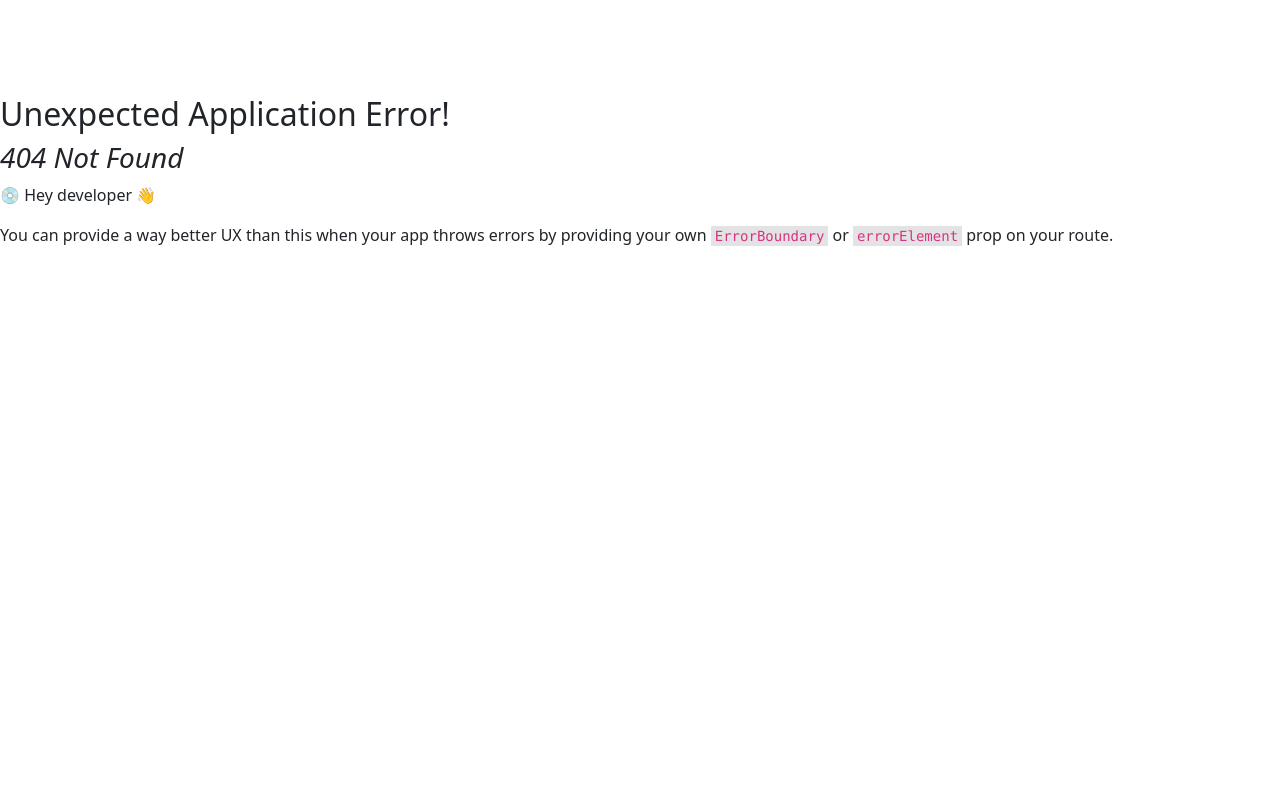
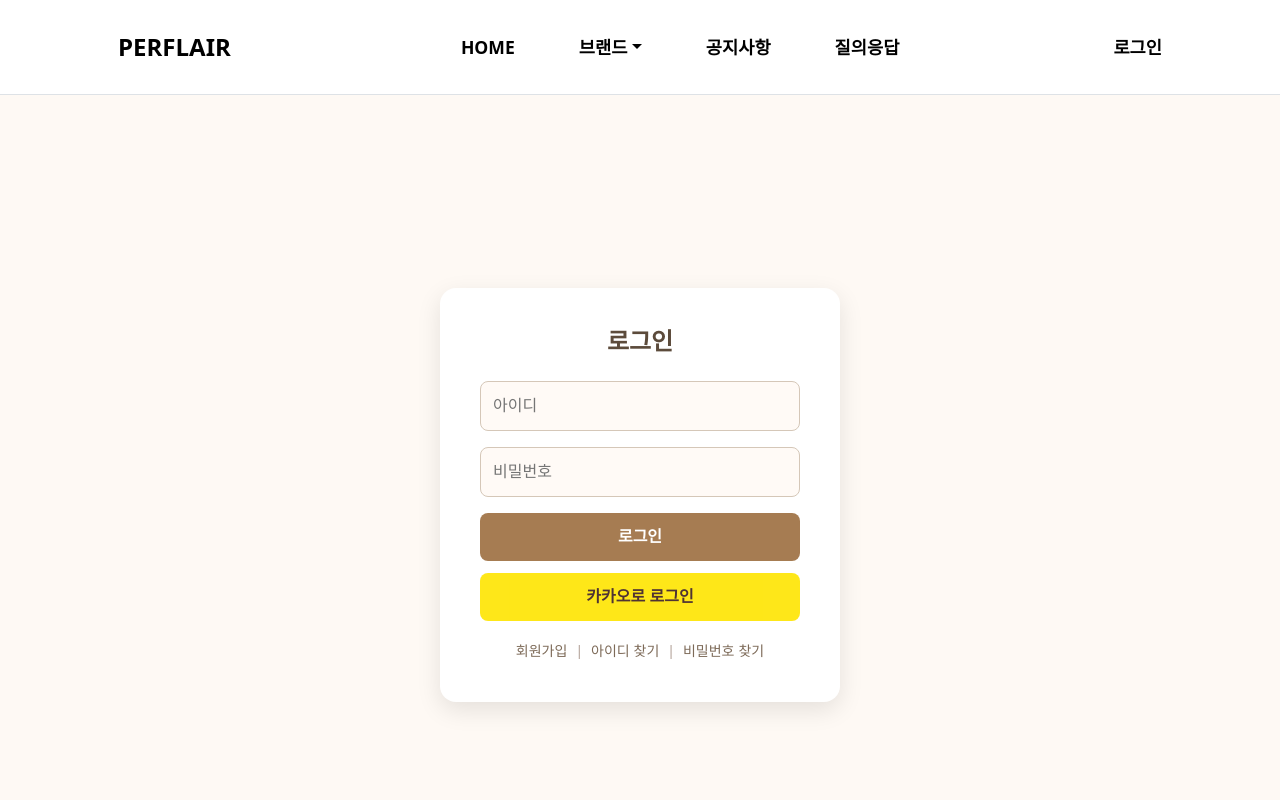
Before and after one commit to hwarang1001/PerflairProject, a React (Vite) app in the folder frontend/Project/: page /login in a window 1280 px wide. Before the commit this address had no page. Shown: the top 800 px of the page. Built offline with nearby package versions, Linux system fonts and the light colour scheme.

Commit message:
[Create] login, register page create

```diff
--- /dev/null
+++ b/frontend/Project/src/component/login/LoginComponent.css
@@ -0,0 +1,101 @@
+.login-container {
+  background-color: #fef9f4;
+  height: 100vh;
+  display: flex;
+  justify-content: center;
+  align-items: center;
+  font-family: "Noto Sans KR", sans-serif;
+}
+
+.login-form-box {
+  background-color: #ffffff;
+  padding: 40px;
+  border-radius: 16px;
+  box-shadow: 0 8px 24px rgba(0, 0, 0, 0.1);
+  width: 100%;
+  max-width: 400px;
+  text-align: center;
+}
+
+.login-title {
+  margin-bottom: 24px;
+  font-size: 24px;
+  color: #5c4b3b;
+  font-weight: 600;
+}
+
+.login-form {
+  display: flex;
+  flex-direction: column;
+  gap: 16px;
+}
+
+.login-input {
+  padding: 12px;
+  font-size: 16px;
+  border: 1px solid #d5c7b8;
+  border-radius: 8px;
+  background-color: #fffaf6;
+  outline: none;
+}
+
+.login-button {
+  padding: 12px;
+  font-size: 16px;
+  background-color: #a67c52;
+  color: white;
+  border: none;
+  border-radius: 8px;
+  cursor: pointer;
+  font-weight: bold;
+  transition: background-color 0.3s;
+}
+
+.login-button:hover {
+  background-color: #8b6744;
+}
+
+.login-message {
+  margin-top: 16px;
+  font-weight: bold;
+}
+
+.login-message.success {
+  color: #2e7d32;
+}
+
+.login-message.error {
+  color: #c62828;
+}
+
+.login-links {
+  margin-top: 20px;
+  font-size: 14px;
+  color: #7d6a58;
+}
+
+.login-link {
+  color: #7d6a58;
+  text-decoration: none;
+  margin: 0 4px;
+}
+
+.login-separator {
+  margin: 0 6px;
+  color: #b8a89f;
+}
+
+/* 일시적으로 UI만 구현 */
+.kakao-login-button {
+  margin-top: 12px;
+  padding: 12px;
+  width: 100%;
+  background-color: #fee500;
+  color: #3c1e1e;
+  font-weight: bold;
+  border: none;
+  border-radius: 8px;
+  cursor: not-allowed; /* 기능 없음 표시용 */
+  font-size: 16px;
+  opacity: 0.9;
+}
--- /dev/null
+++ b/frontend/Project/src/component/login/LoginComponent.jsx
@@ -0,0 +1,89 @@
+import React, { useState } from "react";
+import { Link } from "react-router-dom";
+import "./LoginComponent.css";
+
+const LoginComponent = () => {
+  const [id, setId] = useState("");
+  const [password, setPassword] = useState("");
+  const [message, setMessage] = useState(null);
+  const [isSuccess, setIsSuccess] = useState(false);
+
+  // 일반 로그인 처리 함수
+  const handleLogin = (e) => {
+    e.preventDefault();
+
+    const validId = "testuser";
+    const validPassword = "1234";
+
+    if (id === validId && password === validPassword) {
+      setIsSuccess(true);
+      setMessage("로그인 성공!");
+    } else {
+      setIsSuccess(false);
+      setMessage("아이디 또는 비밀번호가 일치하지 않습니다.");
+    }
+  };
+
+  // 추후 카카오 로그인 API 연동 예정
+  const handleKakaoLogin = () => {
+    alert("카카오 로그인은 추후 연동될 예정입니다.");
+  };
+
+  return (
+    <div className="login-container">
+      <div className="login-form-box">
+        <h2 className="login-title">로그인</h2>
+
+        {/* 일반 로그인 입력 폼 */}
+        <form onSubmit={handleLogin} className="login-form">
+          <input
+            type="text"
+            placeholder="아이디"
+            value={id}
+            onChange={(e) => setId(e.target.value)}
+            className="login-input"
+          />
+          <input
+            type="password"
+            placeholder="비밀번호"
+            value={password}
+            onChange={(e) => setPassword(e.target.value)}
+            className="login-input"
+          />
+          <button type="submit" className="login-button">
+            로그인
+          </button>
+        </form>
+
+        {/* 카카오 로그인 버튼 (기능은 추후 구현) */}
+        <button onClick={handleKakaoLogin} className="kakao-login-button">
+          카카오로 로그인
+        </button>
+
+        {/* 로그인 메시지 */}
+        {message && (
+          <p className={`login-message ${isSuccess ? "success" : "error"}`}>
+            {message}
+          </p>
+        )}
+
+        {/* 링크 영역 */}
+        <div className="login-links">
+          <Link to="/login/register" className="login-link">
+            회원가입
+          </Link>
+          <span className="login-separator">|</span>
+          <Link to="/login/find-id" className="login-link">
+            아이디 찾기
+          </Link>
+          <span className="login-separator">|</span>
+          <Link to="/login/find-password" className="login-link">
+            비밀번호 찾기
+          </Link>
+        </div>
+      </div>
+    </div>
+  );
+};
+
+export default LoginComponent;
--- /dev/null
+++ b/frontend/Project/src/component/login/RegisterComponent.css
@@ -0,0 +1,55 @@
+.register-container {
+  background-color: #fef9f4;
+  height: 100vh;
+  display: flex;
+  justify-content: center;
+  align-items: center;
+  font-family: "Noto Sans KR", sans-serif;
+}
+
+.register-box {
+  background-color: #fff;
+  padding: 40px;
+  border-radius: 16px;
+  box-shadow: 0 8px 24px rgba(0, 0, 0, 0.1);
+  width: 100%;
+  max-width: 400px;
+  text-align: center;
+}
+
+.register-form {
+  display: flex;
+  flex-direction: column;
+  gap: 16px;
+}
+
+.register-form input {
+  padding: 12px;
+  font-size: 16px;
+  border: 1px solid #d5c7b8;
+  border-radius: 8px;
+  background-color: #fffaf6;
+  outline: none;
+}
+
+.register-form button {
+  padding: 12px;
+  font-size: 16px;
+  background-color: #a67c52;
+  color: white;
+  border: none;
+  border-radius: 8px;
+  cursor: pointer;
+  font-weight: bold;
+  transition: background-color 0.3s;
+}
+
+.register-form button:hover {
+  background-color: #8b6744;
+}
+
+.register-error {
+  color: #c62828;
+  font-weight: bold;
+  margin-top: 10px;
+}
--- /dev/null
+++ b/frontend/Project/src/component/login/RegisterComponent.jsx
@@ -0,0 +1,98 @@
+import React, { useState } from "react";
+import "./RegisterComponent.css";
+const a = {
+    username: "",
+    password: "",
+    confirmPassword: "",
+    email: "",
+    realName: "", // 본명 추가
+}
+const RegisterComponent = () => {
+  const [form, setForm] = useState(a);
+  const [error, setError] = useState("");
+
+  const handleChange = (e) => {
+    setForm({ ...form, [e.target.name]: e.target.value });
+  };
+
+  const handleSubmit = (e) => {
+    e.preventDefault();
+
+    const { username, password, confirmPassword, email, realName } = form;
+
+    // 필수 항목 확인
+    if (!username || !password || !confirmPassword || !email || !realName) {
+      setError("모든 필드를 입력해주세요.");
+      return;
+    }
+
+    if (password !== confirmPassword) {
+      setError("비밀번호가 일치하지 않습니다.");
+      return;
+    }
+
+    setError("");
+
+    // 콘솔 출력 (백엔드 연동 시 axios.post 등으로 대체)
+    console.log("회원가입 정보:", form);
+    alert("회원가입 요청 완료 (백엔드 연동 예정)");
+
+    // 입력 초기화
+    setForm({
+      username: "",
+      password: "",
+      confirmPassword: "",
+      email: "",
+      realName: "",
+    });
+  };
+
+  return (
+    <div className="register-container">
+      <div className="register-box">
+        <h2>회원가입</h2>
+        <form onSubmit={handleSubmit} className="register-form">
+          <input
+            type="text"
+            name="username"
+            placeholder="아이디"
+            value={form.username}
+            onChange={handleChange}
+          />
+          <input
+            type="password"
+            name="password"
+            placeholder="비밀번호"
+            value={form.password}
+            onChange={handleChange}
+          />
+          <input
+            type="password"
+            name="confirmPassword"
+            placeholder="비밀번호 확인"
+            value={form.confirmPassword}
+            onChange={handleChange}
+          />
+          <input
+            type="text"
+            name="realName"
+            placeholder="성함"
+            value={form.realName}
+            onChange={handleChange}
+          />
+          <input
+            type="email"
+            name="email"
+            placeholder="이메일"
+            value={form.email}
+            onChange={handleChange}
+          />
+          <button type="submit">회원가입</button>
+          {error && <p className="register-error">{error}</p>}
+        </form>
+      </div>
+    </div>
+  );
+};
+
+export default RegisterComponent;
--- a/frontend/Project/src/include/Header.jsx
+++ b/frontend/Project/src/include/Header.jsx
@@ -63,26 +63,21 @@ const Header = () => {
                 </ul>
               </li>
               <li className="nav-item">
-                <a className="nav-link" href="#!">
+                <a className="nav-link" href="/notice">
                   공지사항
                 </a>
               </li>
               <li className="nav-item">
-                <a className="nav-link" href="#!">
+                <a className="nav-link" href="/qna">
                   질의응답
                 </a>
               </li>
             </ul>
 
             {/* 로그인 버튼 (JSP 조건부 로직은 React에서는 상태로 처리해야 함) */}
-            <button
-              type="button"
-              className="btn btn-primary"
-              data-bs-toggle="modal"
-              data-bs-target="#login"
-            >
-              로그인
-            </button>
+            <a className="nav-link" href="/login">
+                  로그인
+                </a>
           </div>
         </div>
       </nav>
--- /dev/null
+++ b/frontend/Project/src/page/LoginPage.jsx
@@ -0,0 +1,14 @@
+import LoginComponent from "../component/login/LoginComponent";
+import Footer from "../include/Footer";
+import Header from "../include/Header";
+
+const LoginPage = () => {
+  return (
+    <>
+      <Header />
+      <LoginComponent />
+      <Footer />
+    </>
+  );
+};
+export default LoginPage;
--- /dev/null
+++ b/frontend/Project/src/page/RegisterPage.jsx
@@ -0,0 +1,14 @@
+import RegisterComponent from "../component/login/RegisterComponent";
+import Footer from "../include/Footer";
+import Header from "../include/Header";
+
+const RegisterPage = () => {
+  return (
+    <>
+      <Header />
+      <RegisterComponent />
+      <Footer />
+    </>
+  );
+};
+export default RegisterPage;
--- a/frontend/Project/src/router/root.jsx
+++ b/frontend/Project/src/router/root.jsx
@@ -5,6 +5,17 @@ const MainPage = lazy(() => import("../page/MainPage"));
 // product
 const ProductListPage = lazy(() => import("../page/product/ListPage"));
 const ProductReadPage = lazy(() => import("../page/product/ReadPage"));
+// notice
+const NoticeListPage = lazy(() => import("../page/notice/ListPage"));
+const NoticeReadPage = lazy(() => import("../page/notice/ReadPage"));
+// qna
+const QnaListPage = lazy(() => import("../page/qna/ListPage"));
+const QnaReadPage = lazy(() => import("../page/qna/ReadPage"));
+const QnaWritePage = lazy(() => import("../page/qna/WritePage"));
+
+// login
+const LoginPage = lazy(() => import("../page/LoginPage"));
+const RegisterPage = lazy(() => import("../page/RegisterPage"));
 
 const root = createBrowserRouter([
   {
@@ -32,5 +43,64 @@ const root = createBrowserRouter([
       </Suspense>
     ),
   },
+  // notice
+  {
+    path: "/notice",
+    element: (
+      <Suspense fallback={<Loading />}>
+        <NoticeListPage />
+      </Suspense>
+    ),
+  },
+  {
+    path: "/notice/:id",
+    element: (
+      <Suspense fallback={<Loading />}>
+        <NoticeReadPage />
+      </Suspense>
+    ),
+  },
+  // qna
+  {
+    path: "/qna",
+    element: (
+      <Suspense fallback={<Loading />}>
+        <QnaListPage />
+      </Suspense>
+    ),
+  },
+  {
+    path: "/qna/:id",
+    element: (
+      <Suspense fallback={<Loading />}>
+        <QnaReadPage />
+      </Suspense>
+    ),
+  },
+  {
+    path: "/qna/write",
+    element: (
+      <Suspense fallback={<Loading />}>
+        <QnaWritePage />
+      </Suspense>
+    ),
+  },
+  // login
+  {
+    path: "/login",
+    element: (
+      <Suspense fallback={<Loading />}>
+        <LoginPage />
+      </Suspense>
+    ),
+  },
+  {
+    path: "/login/register",
+    element: (
+      <Suspense fallback={<Loading />}>
+        <RegisterPage />
+      </Suspense>
+    ),
+  },
 ]);
 export default root;
```
